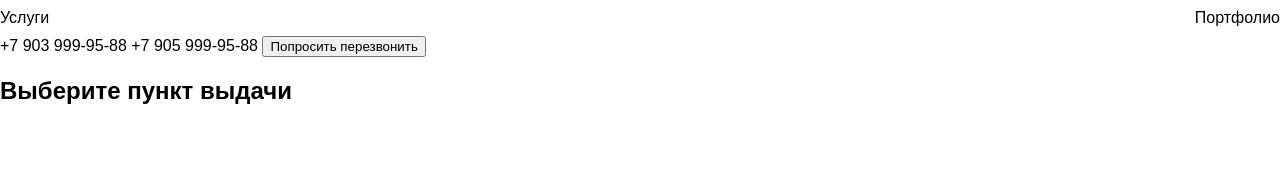
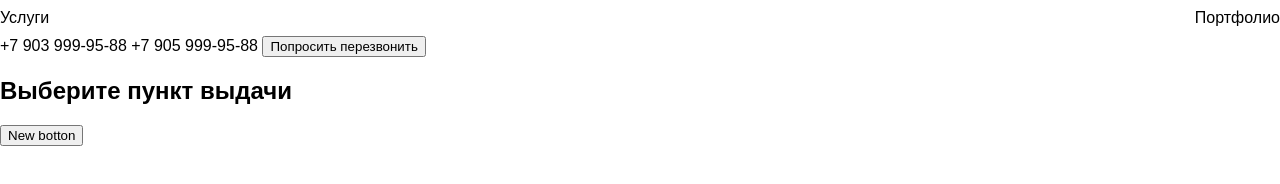
Before and after one commit to Vleschev/app-special, a plain HTML site: page index.html in a window 1280 px wide. Drawn offline with Linux system fonts and the light colour scheme.

Commit message:
new button added

```diff
--- a/index.html
+++ b/index.html
@@ -27,5 +27,6 @@
         </div>
     </header>
     <h2>Выберите пункт выдачи</h2>
+    <button>New botton</button>
 </body>
 </html>
```
